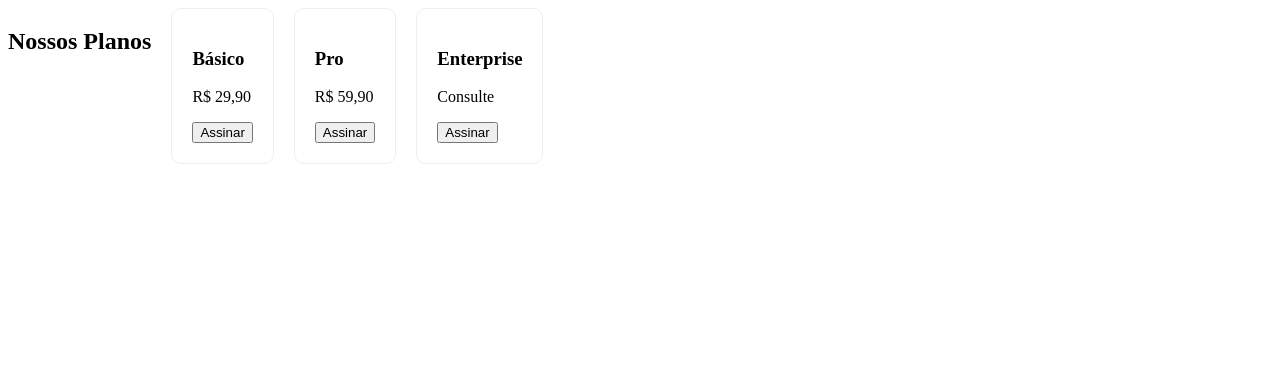
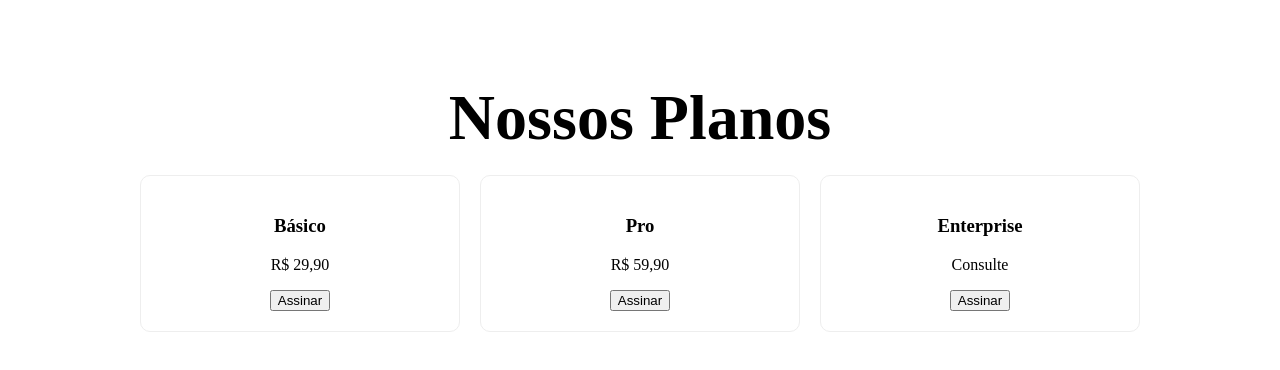
Before and after one commit to juliana15paak/Estudo, a plain HTML site: page micropráticas/mediaqueries/index.html in a window 1280 px wide. Drawn offline with Linux system fonts and the light colour scheme.

Commit message:
adiciona agrupamento de articles e refatora css

```diff
--- a/micropráticas/mediaqueries/index.html
+++ b/micropráticas/mediaqueries/index.html
@@ -10,7 +10,7 @@
     <main>
       <section class="planos-container">
         <h2>Nossos Planos</h2>
-
+        <div class="articlesgroup">
           <article class="card">
             <h3>Básico</h3>
             <p>R$ 29,90</p>
@@ -26,6 +26,7 @@
             <p>Consulte</p>
             <button aria-label="Assinar plano Enterprise">Assinar</button>
           </article>
+        </div>
 
       </section>
     </main>
--- a/micropráticas/mediaqueries/style.css
+++ b/micropráticas/mediaqueries/style.css
@@ -1,18 +1,29 @@
 .planos-container{
+  width: min(90%, 1000px);
+  margin: 0 auto;
+  text-align: center;
+  padding: 20px 0;
+  background-color: #ffffff;
+}
+
+h2{
+  font-size: clamp(2rem, 5vw, 4rem);
+  margin-bottom: 20px;
+}
+.articlesgroup{
   display: flex;
   flex-direction: column;
   gap: 20px;
-  background-color: #ffffff;
 }
-
 .card{
+  flex: 1;
   padding: 20px;
   border: 1px solid #eee;
   border-radius: 10px;
 }
 
 @media (min-width: 800px){
-  .planos-container{
+  .articlesgroup{
     flex-direction: row;
   }
 }
```
Lines whose indentation alone changed are shown as unchanged.
